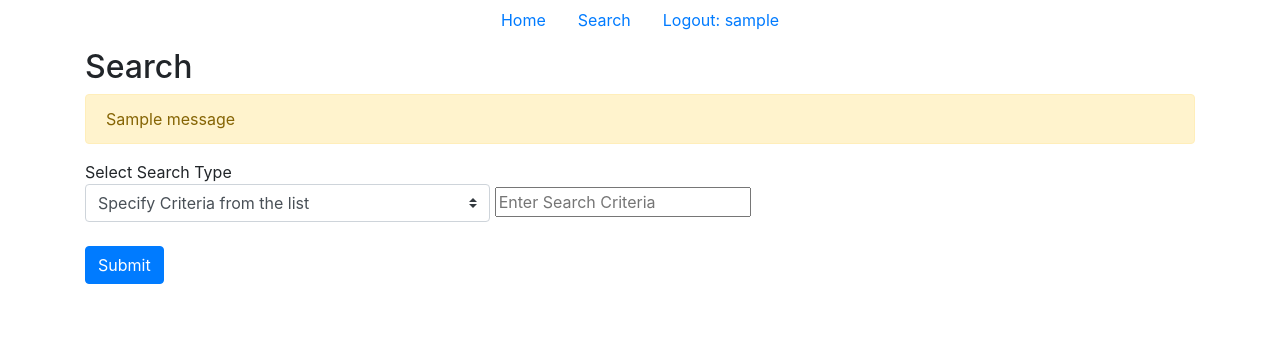
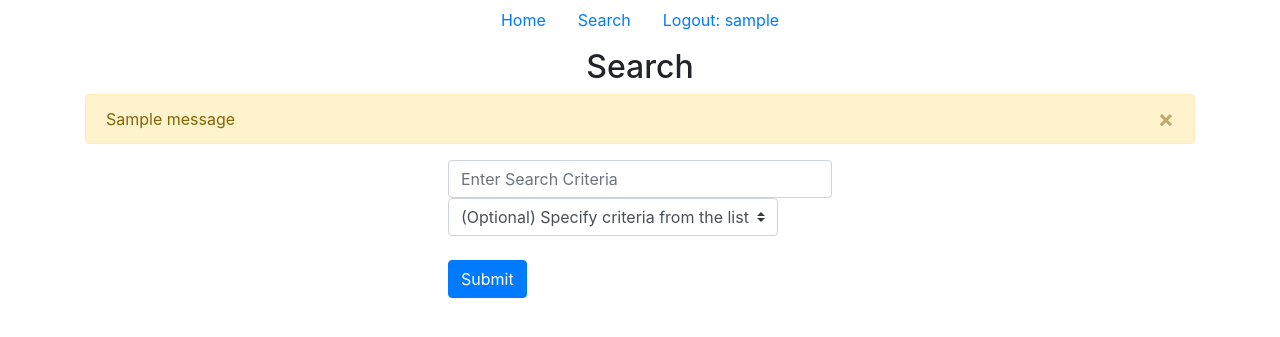
Before and after one commit to cricketthomas/cs50w, a Flask app: page /search in a window 1280 px wide. Shown: the top 337 px of the page. Run offline with Flask 2, Linux system fonts and the light colour scheme; the visitor is signed in with stand-in values (Sample User, id 1); one stand-in notice (Sample message) is shown; some libraries are stand-ins or nearby versions.

Commit message:
Final product
I added the API calls and finished styles.

```diff
--- a/project1/application.py
+++ b/project1/application.py
@@ -2,7 +2,7 @@ import os
 import psycopg2
 import requests
 import json
-from flask import Flask, session, render_template, request, flash, redirect
+from flask import Flask, session, render_template, request, flash, redirect, jsonify
 from flask_session import Session
 from sqlalchemy import create_engine
 from sqlalchemy.orm import scoped_session, sessionmaker
@@ -19,11 +19,14 @@ app.config["SESSION_PERMANENT"] = False
 app.config["SESSION_TYPE"] = "filesystem"
 Session(app)
 
+
 # Set up database
 engine = create_engine(os.getenv("DATABASE_URL"))
 db = scoped_session(sessionmaker(bind=engine))
 
 # API Requests
+# Stop JSON Sorting
+#app.config["JSON_SORT_KEYS"] = False
 
 
 def avg_rating(isbn):
@@ -32,7 +35,7 @@ def avg_rating(isbn):
     data = res.json()
     return data['books']
 
-
+# Default Route
 @app.route("/")
 def index():
     if not session.get('logged_in'):
@@ -58,8 +61,9 @@ def registered():
                    {"username": username, "password": password_hash})
         db.commit()
         session['logged_in'] = True
-
-        return render_template("landing.html", message=username + "account created")
+        message = "An account for username: '" + username.capitalize() + "' has been created."
+        flash(message)
+        return render_template("landing.html")
     except:
         return render_template("404.html", message="Error: username in use.")
 
@@ -70,7 +74,7 @@ def registered():
 def login():
     return render_template("login.html")
 
-# Test login with password hashing
+# login with password hashing
 @app.route("/loggedin", methods=["POST", "GET"])
 def loggedin():
     if request.method == 'POST':
@@ -93,7 +97,7 @@ def loggedin():
             flash('Error, username or password incorrect or does not exist.')
             return render_template("login.html")
 
-
+# logging out
 @app.route('/logout')
 def logout():
     # remove the username from the session if it is there
@@ -109,7 +113,7 @@ def searchPage():
         return render_template('login.html')
     return render_template("search.html")
 
-
+# display results
 @app.route("/results", methods=["POST"])
 def results():
     if not session.get('logged_in'):
@@ -129,7 +133,7 @@ def results():
         return render_template('search.html')
     return render_template('results.html', books=books, textparams=textparams, params=params, bookslen=len(books))
 
-
+# specific book routing
 @app.route("/results/<string:book_id>")
 def book(book_id):
     if not session.get('logged_in'):
@@ -143,10 +147,9 @@ def book(book_id):
     current_review = db.execute(
         "SELECT * FROM reviews WHERE book = :book AND reviewer_id = :reviewer_id", {"book": book.isbn, "reviewer_id": session['username']}).fetchone()
     good_reads = avg_rating(book.isbn)
-
     return render_template("book.html", book=book, all_reviews=all_reviews, current_review=current_review, good_reads=good_reads)
 
-
+# routing for a review
 @app.route("/results/<string:book_id>/reviewed", methods=["POST", "GET"])
 def review(book_id):
     if not session.get('logged_in'):
@@ -161,6 +164,7 @@ def review(book_id):
 
     current_review = db.execute("SELECT * FROM reviews WHERE book = :book AND reviewer_id = :reviewer_id", {
                                 "book": book.isbn, "reviewer_id": session['username']}).fetchone()
+    # reruning queries to update the data.
     try:
         review = db.execute("INSERT INTO reviews (reviewer_id, book, review, review_score, date) VALUES (:reviewer_id, :book, :review, :review_score, :date)", {
                             "reviewer_id": session['username'], "book": book.isbn, "review": review, "review_score": review_score, "date": "now()"})
@@ -175,10 +179,30 @@ def review(book_id):
         flash("Review Submission Failed. Only one review per user allowed.")
         return render_template("book.html", book=book, all_reviews=all_reviews, current_review=current_review, good_reads=good_reads)
 
-@app.route("/api/<string:isbn>")
+# here is the API for my book data.
+@app.route("/api/<string:isbn>", methods=["GET"])
 def api(isbn):
-    return "api access"
+    try:
+        book = db.execute("SELECT * FROM books WHERE isbn = :isbn",
+                          {"isbn": isbn}).fetchone()
+        good_reads = avg_rating(isbn)
 
+        book_json = {
+            "title": book.title,
+            "author": book.author,
+            "year": int(book.year),
+            "isbn": book.isbn,
+            "review_count": int(good_reads[0]['work_ratings_count']),
+            "average_score": float(good_reads[0]['average_rating'])
+        }
+        return jsonify(book_json)
+
+    except:
+        message = f"We could not locate a book with the ISBN '{isbn}'."
+    return render_template('404.html', message=message), 404
+
+
+# App page error handling.
 @app.errorhandler(404)
 def notFound(e):
     message = e
--- a/project1/static/styles.css
+++ b/project1/static/styles.css
@@ -11,4 +11,23 @@
   margin: 2em;
 }
 
+.centering {
+  display: flex;
+  justify-content: center;
+}
+
+.login_register {
+  max-width: 30vw;
+  margin: auto;
+}
+
+@media (max-width: 600px) {
+  .login_register {
+    max-width: 80vw;
+  }
+}
+.books_card {
+  margin: 2em;
+}
+
 /*# sourceMappingURL=styles.css.map */
--- a/project1/static/styles.scss
+++ b/project1/static/styles.scss
@@ -7,6 +7,27 @@
     display: inline-block;
 }
 
-.reviewCards{
+.reviewCards {
     margin: 2em;
 }
+
+.centering {
+    display: flex;
+    justify-content: center;
+}
+
+.login_register {
+    max-width: 30vw;
+    margin: auto;
+}
+
+@media(max-width: 600px) {
+    .login_register {
+        max-width: 80vw;
+    }
+}
+
+.books_card {
+    margin: 2em;
+
+}
--- a/project1/templates/layout.html
+++ b/project1/templates/layout.html
@@ -42,6 +42,14 @@
     {% block body %}
     {% endblock %}
   </div>
+
+
+  <script src="https://code.jquery.com/jquery-3.3.1.slim.min.js" integrity="sha384-q8i/X+965DzO0rT7abK41JStQIAqVgRVzpbzo5smXKp4YfRvH+8abtTE1Pi6jizo"
+    crossorigin="anonymous"></script>
+  <script src="https://cdnjs.cloudflare.com/ajax/libs/popper.js/1.14.7/umd/popper.min.js" integrity="sha384-UO2eT0CpHqdSJQ6hJty5KVphtPhzWj9WO1clHTMGa3JDZwrnQq4sF86dIHNDz0W1"
+    crossorigin="anonymous"></script>
+  <script src="https://stackpath.bootstrapcdn.com/bootstrap/4.3.1/js/bootstrap.min.js" integrity="sha384-JjSmVgyd0p3pXB1rRibZUAYoIIy6OrQ6VrjIEaFf/nJGzIxFDsf4x0xIM+B07jRM"
+    crossorigin="anonymous"></script>
 </body>
 
 </html>
--- a/project1/templates/search.html
+++ b/project1/templates/search.html
@@ -3,34 +3,35 @@
 {% block body %}
 {% if session['logged_in'] %}
 
-<h2>Search</h2>
-
+<h2 class="block-heading">Search</h2>
 {% with messages = get_flashed_messages() %}
 {% if messages %}
-<div class="alert alert-warning" role="alert">
+<div class="alert alert-warning alert-dismissible fade show" role="alert">
     {% for message in messages %}
     {{ message }}
     {% endfor %}
+    <button type="button" class="close" data-dismiss="alert" aria-label="Close">
+        <span aria-hidden="true">&times;</span>
+    </button>
 </div>
+
 {% endif %}
 {% endwith %}
 
-<form action="{{ url_for('results') }}" method="post">
+<form action="{{ url_for('results') }}" method="post" class="login_register">
     <div class="form-group">
-        <label for="select">Select Search Type
-            <select class="custom-select" name="params">
-                <option value="">Specify Criteria from the list</option>
+        <input class="form-control login_register centering" type="text" name="search" placeholder="Enter Search Criteria">
+        <label for="select">
+            <select class="custom-select" name="params" class="login_register centering">
+                <option value="">(Optional) Specify criteria from the list</option>
                 <option value="isbn" name="params">ISBN</option>
                 <option value="title" name="params">Title</option>
                 <option value="author" name="params">Author</option>
                 <option value="year" name="params">Year</option>
             </select>
         </label>
-        <input class="input" type="text" name="search" placeholder="Enter Search Criteria">
     </div>
-
     <button class="btn btn-primary">Submit</button>
-
 </form>
 
 {% else %}
```
Also changed, not shown: project1/templates/book.html (+29 -28 lines), project1/templates/landing.html (+23 -3 lines), project1/templates/login.html (+9 -6 lines), project1/templates/register.html (+3 -4 lines), project1/templates/results.html (+21 -5 lines), project1/templates/success.html (deleted, +0 -11 lines), 2 other files.
